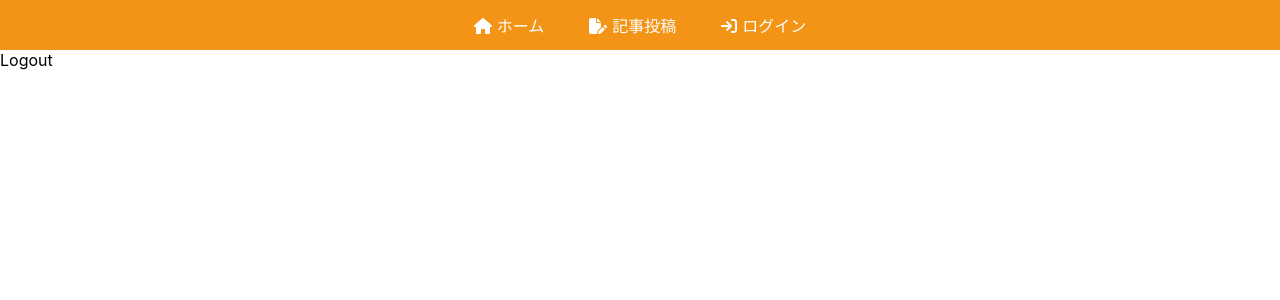
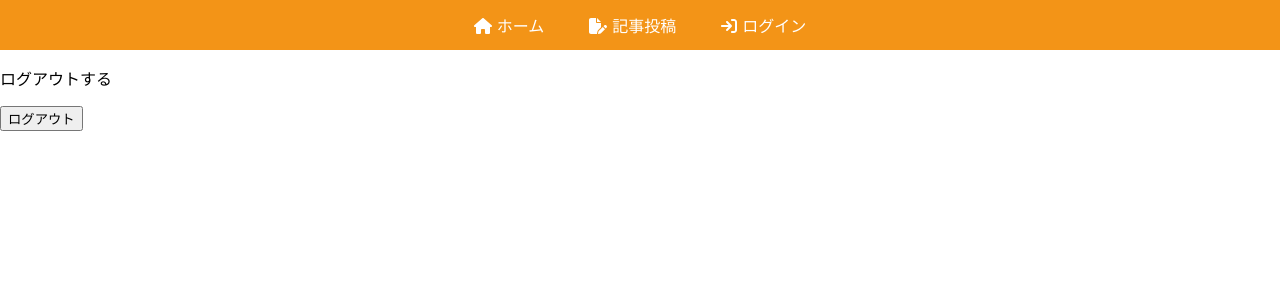
Before and after one commit to asdotas/blog-with-firebase, a React (Create React App) app: page /logout in a window 1280 px wide. Shown: the top 300 px of the page. Built offline with nearby package versions, Linux system fonts and the light colour scheme.

Commit message:
implement google logout function

```diff
--- a/src/components/Logout.js
+++ b/src/components/Logout.js
@@ -1,8 +1,26 @@
+import { signInWithPopup, signOut } from 'firebase/auth'
 import React from 'react'
+import { auth, provider } from '../firebase';
+import { useNavigate } from 'react-router-dom';
 
-const Logout = () => {
+
+
+const Logout = ({setIsAuth}) => {
+  const navigate = useNavigate();
+  const logout = () => {
+    signOut(auth).then(() => {
+      localStorage.clear();
+      setIsAuth(false);
+      navigate('/login');
+    })
+
+  };
+
   return (
-    <div>Logout</div>
+    <div>
+      <p>ログアウトする</p>
+      <button onClick={logout}>ログアウト</button>
+    </div>
   )
 }
 
```
